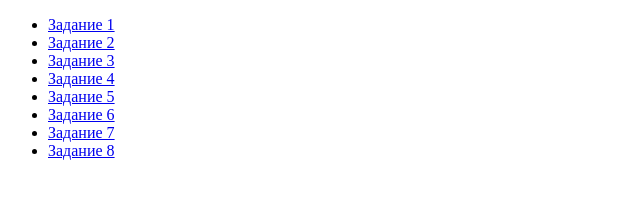
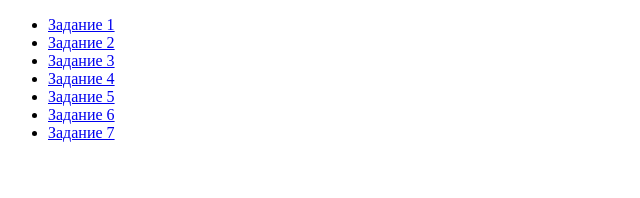
Before and after one commit to candy-panda-v/goit-js-hw-07, a plain HTML site: page index.html in a window 1280 px wide. Shown: the full height of the page, 0-640 px from the left. Drawn offline with Linux system fonts and the light colour scheme.

Commit message:
rej-8.2
minor change

```diff
--- a/index.html
+++ b/index.html
@@ -24,7 +24,6 @@
     <li><a href="./task-5.html">Задание 5</a></li>
     <li><a href="./task-6.html">Задание 6</a></li>
     <li><a href="./task-7.html">Задание 7</a></li>
-    <li><a href="./task-8.html">Задание 8</a></li>
   </ul>
 </body>
 
```
